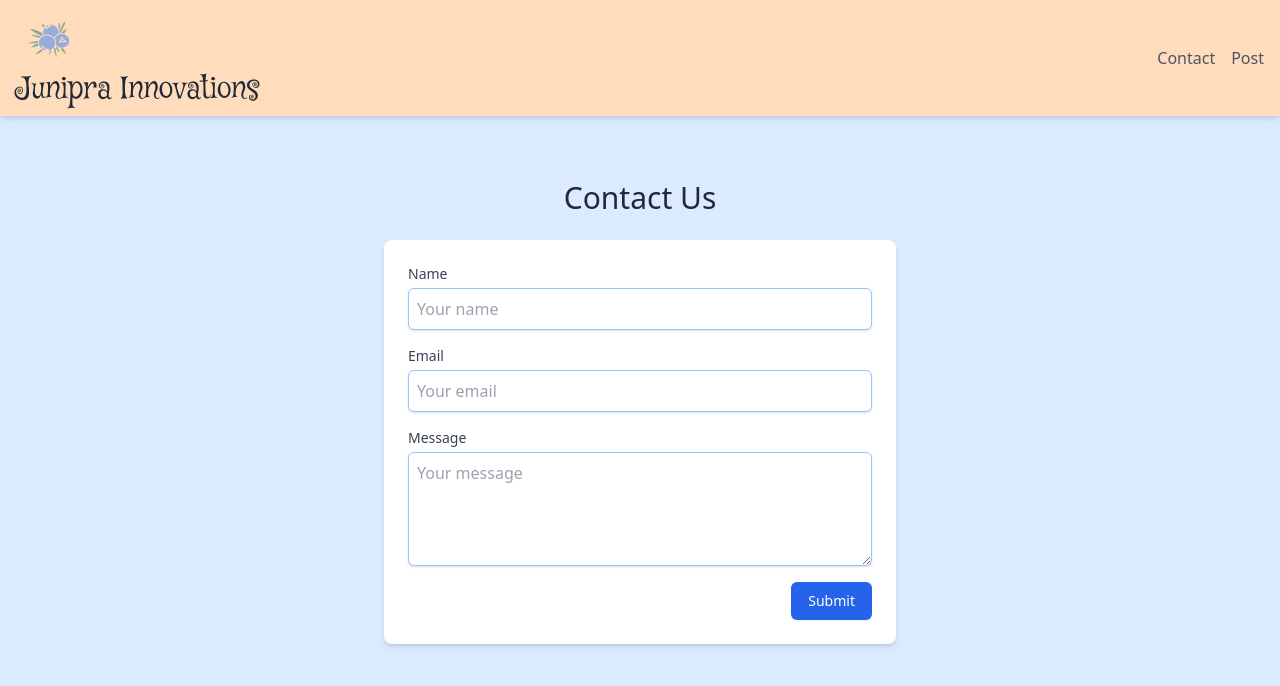
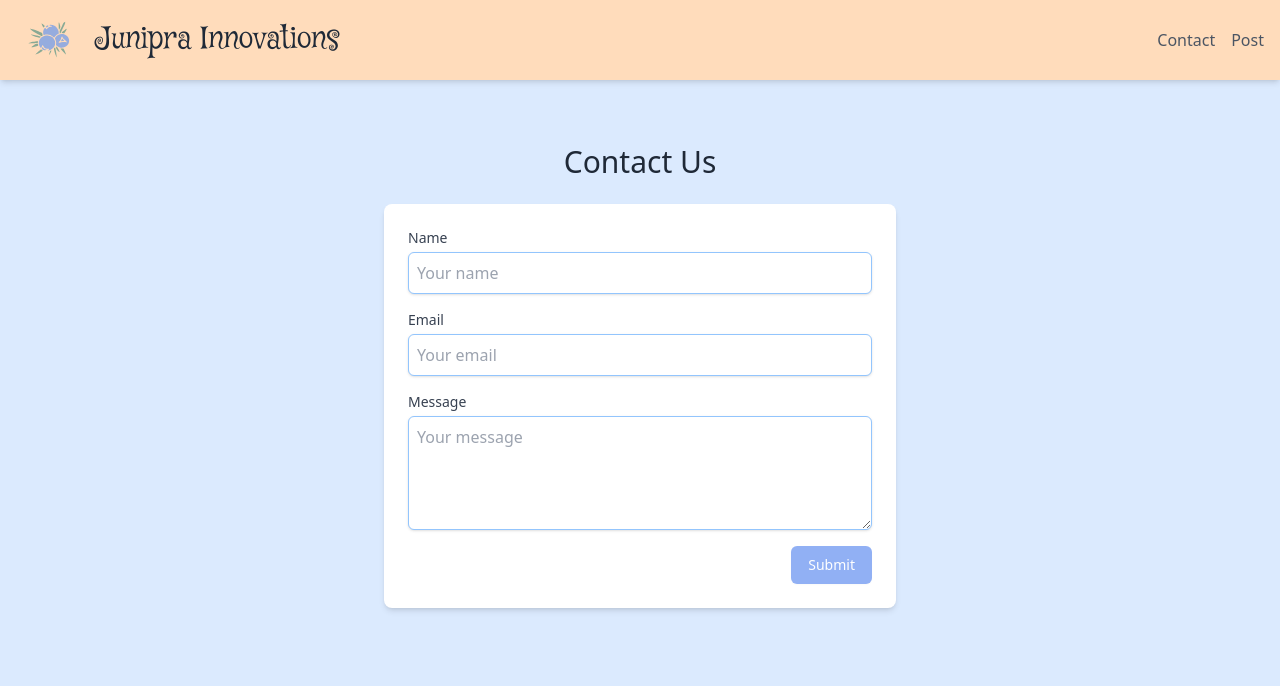
Before and after one commit to junipra/Junipra, a Vue app: page /contact in a window 1280 px wide. Shown: the top 686 px of the page. Built offline with nearby package versions, Linux system fonts and the light colour scheme; no server answers.

Commit message:
disabled submit if form empty

```diff
--- a/src/App.vue
+++ b/src/App.vue
@@ -8,7 +8,7 @@ import { RouterView } from 'vue-router';
   <div class="flex flex-col h-screen bg-blue-100">
     <header class="flex items-center justify-between px-4 py-2 bg-[#ffdcbb] shadow-md">
       <div class="flex items-center space-x-4">
-        <RouterLink to="/">
+        <RouterLink to="/" class="flex items-center space-x-4">
           <img src="/src/assets/Junipra_logo.svg" alt="Junipra Logo" class="h-16 w-16" />
           <span class="text-3xl font-mystery text-gray-800">Junipra Innovations</span>
         </RouterLink>
--- a/src/components/ContactView.vue
+++ b/src/components/ContactView.vue
@@ -1,8 +1,14 @@
 <script setup>
+import { computed } from "vue";
 import { useContactStore } from '../stores/ContactStore';
 import { ArrowPathIcon } from '@heroicons/vue/24/solid'
 
 const contactStore = useContactStore();
+
+const isSubmitDisabled = computed(() => {
+  const { name, email, message, sending } = contactStore;
+  return !name || !email || !message || sending;
+});
 
 const send = () => {
   contactStore.submitToFirestore();
@@ -52,7 +58,8 @@ const send = () => {
         <button
           type="button"
           @click="send"
-          class="inline-flex justify-center rounded-md border border-transparent bg-blue-600 py-2 px-4 text-sm font-medium text-white shadow-sm hover:bg-blue-700 focus:outline-none focus:ring-2 focus:ring-blue-500 focus:ring-offset-2"
+          :disabled="isSubmitDisabled"
+          class="inline-flex justify-center rounded-md border border-transparent bg-blue-600 py-2 px-4 text-sm font-medium text-white shadow-sm hover:bg-blue-700 focus:outline-none focus:ring-2 focus:ring-blue-500 focus:ring-offset-2 disabled:opacity-50 disabled:cursor-not-allowed"
         >
             <span v-if="contactStore.sending" class="flex items-center space-x-2">
                 <ArrowPathIcon class="w-5 h-5 animate-spin" />
```
